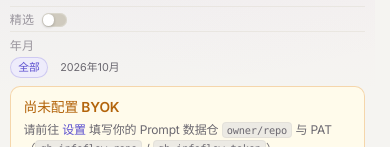
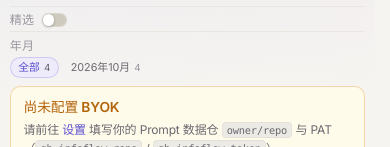
Before and after one commit to shalom-lab/infoflow-web, a React (Vite) app: page / in a window 390 px wide. Shown: the part 177-324 px from the top of the page. Built offline with nearby package versions, Linux system fonts and the light colour scheme.

Commit message:
feat(ui): 侧栏年月列表右侧显示 facet 数量
统计时排除当前年月，随精选/张数/口令/搜索变化；「全部」为其它筛选下的卡片总数。

```diff
--- a/src/components/MonthFilter.tsx
+++ b/src/components/MonthFilter.tsx
@@ -2,6 +2,10 @@ interface Props {
   months: string[]
   selected: string | null
   onSelect: (month: string | null) => void
+  /** Facet counts per YYYY-MM (other filters applied, month excluded). */
+  counts: Record<string, number>
+  /** 「全部」= total under other filters (prompt cards). */
+  total: number
 }
 
 /** Display `2026-10` as `2026年10月`. */
@@ -13,7 +17,13 @@ export function formatMonthLabel(ym: string): string {
   return `${m[1]}年${month}月`
 }
 
-export function MonthFilter({ months, selected, onSelect }: Props) {
+export function MonthFilter({
+  months,
+  selected,
+  onSelect,
+  counts,
+  total,
+}: Props) {
   if (months.length === 0) return null
 
   return (
@@ -25,7 +35,8 @@ export function MonthFilter({ months, selected, onSelect }: Props) {
           className={`month-chip${selected == null ? ' active' : ''}`}
           onClick={() => onSelect(null)}
         >
-          全部
+          <span className="month-chip-label">全部</span>
+          <span className="month-chip-count">{total}</span>
         </button>
         {months.map((ym) => (
           <button
@@ -34,7 +45,8 @@ export function MonthFilter({ months, selected, onSelect }: Props) {
             className={`month-chip${selected === ym ? ' active' : ''}`}
             onClick={() => onSelect(selected === ym ? null : ym)}
           >
-            {formatMonthLabel(ym)}
+            <span className="month-chip-label">{formatMonthLabel(ym)}</span>
+            <span className="month-chip-count">{counts[ym] ?? 0}</span>
           </button>
         ))}
       </div>
--- a/src/index.css
+++ b/src/index.css
@@ -1007,21 +1007,46 @@ strong {
   text-align: left;
   width: 100%;
   box-sizing: border-box;
-  white-space: nowrap;
+  display: flex;
+  align-items: center;
+  justify-content: space-between;
+  gap: 0.35rem;
+  min-width: 0;
   transition:
     background 0.15s var(--ease),
     color 0.15s var(--ease),
     border-color 0.15s var(--ease);
 }
+.month-chip-label {
+  min-width: 0;
+  overflow: hidden;
+  text-overflow: ellipsis;
+  white-space: nowrap;
+}
+.month-chip-count {
+  flex-shrink: 0;
+  font-size: 0.65rem;
+  font-weight: 400;
+  line-height: 1;
+  color: var(--text-faint);
+  font-variant-numeric: tabular-nums;
+}
 .month-chip:hover {
   background: var(--bg-soft);
   color: var(--accent);
+}
+.month-chip:hover .month-chip-count {
+  color: var(--text-muted);
 }
 .month-chip.active {
   background: var(--accent-soft);
   border-color: color-mix(in srgb, var(--accent) 22%, transparent);
   color: var(--accent);
   font-weight: 600;
+}
+.month-chip.active .month-chip-count {
+  color: var(--text-muted);
+  font-weight: 400;
 }
 
 @media (max-width: 720px) {
@@ -1080,8 +1105,9 @@ strong {
   .month-chip {
     width: auto;
     flex-shrink: 0;
-    text-align: center;
+    text-align: left;
     padding: 0.16rem 0.5rem;
+    gap: 0.28rem;
   }
 }
 
--- a/src/pages/HomePage.tsx
+++ b/src/pages/HomePage.tsx
@@ -313,6 +313,46 @@ export function HomePage({ settings }: Props) {
     })
   }, [baseFiltered, replyKeywords])
 
+  /** Month facets: apply every filter except year/month, then count by month. */
+  const monthFacetBase = useMemo(() => {
+    const want =
+      replyKeywords.length > 0 ? new Set(replyKeywords) : null
+    return prompts.filter((p) => {
+      if (onlyFeatured && !isFeatured(p.prompt_id)) return false
+      if (countFilterActive) {
+        const n = promptImageCount(p)
+        if (n < countMin || n > effectiveCountMax) return false
+      }
+      if (!matchesQuery(p, query)) return false
+      if (want) {
+        const rk = p.reply_keyword?.trim()
+        if (!rk || !want.has(rk)) return false
+      }
+      return true
+    })
+  }, [
+    prompts,
+    query,
+    countMin,
+    effectiveCountMax,
+    countFilterActive,
+    onlyFeatured,
+    isFeatured,
+    replyKeywords,
+  ])
+
+  const monthCounts = useMemo(() => {
+    const map: Record<string, number> = {}
+    for (const p of monthFacetBase) {
+      const m = promptMonth(p)
+      if (!m) continue
+      map[m] = (map[m] ?? 0) + 1
+    }
+    return map
+  }, [monthFacetBase])
+
+  const monthTotal = monthFacetBase.length
+
   const toggleReplyKeyword = useCallback((kw: string) => {
     setReplyKeywords((prev) =>
       prev.includes(kw) ? prev.filter((k) => k !== kw) : [...prev, kw],
@@ -462,6 +502,8 @@ export function HomePage({ settings }: Props) {
             months={availableMonths}
             selected={selectedMonth}
             onSelect={setSelectedMonth}
+            counts={monthCounts}
+            total={monthTotal}
           />
         </aside>
         <div className="home-main">
```
